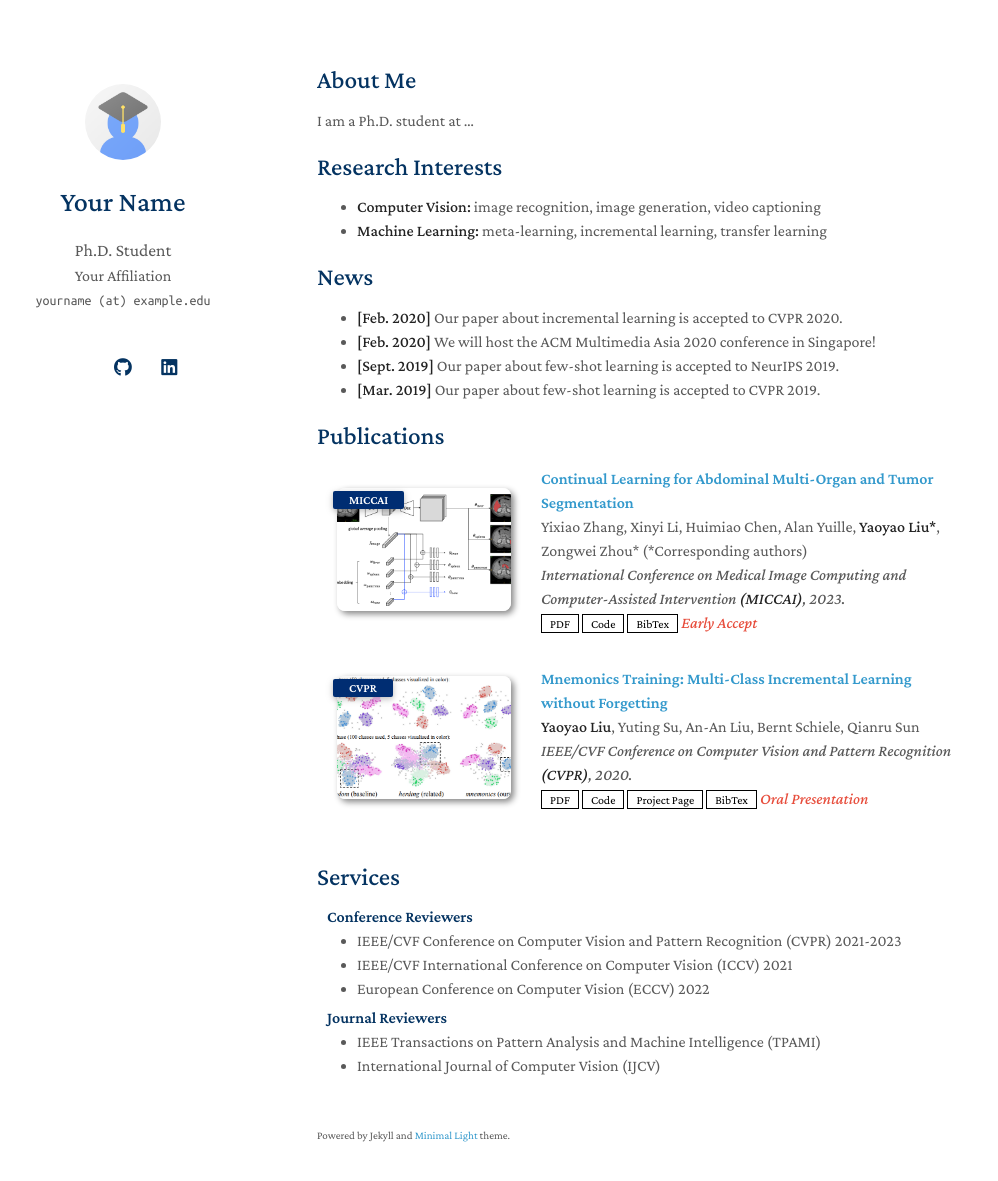
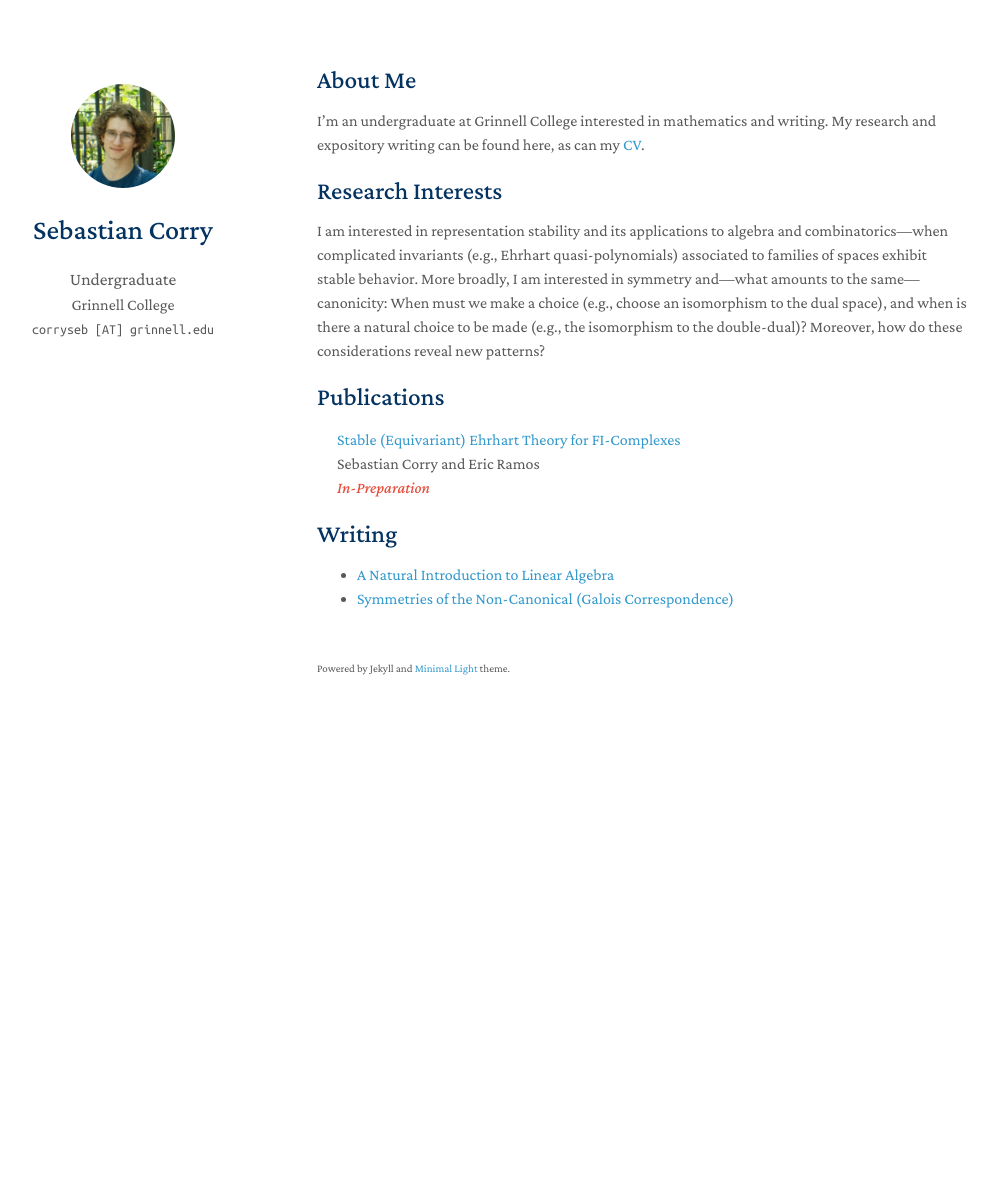
Before and after one commit to sebcorry/sebcorry.github.io, a Jekyll site: the page built from index.md, in a window 1280 px wide and 1216 px high. Shown: the top 1181 px of the window, without its empty margins (153-1151 px from the left). Built offline with Jekyll 4.4.1, drawn with Linux system fonts in a browser that asks for light colours; a style sheet for code colours, icons or effects is not loaded; our own code applies the rules of GitHub Pages for plain Markdown files.

Commit message:
First Version of Site

```diff
--- a/_config.yml
+++ b/_config.yml
@@ -1,26 +1,26 @@
 # Basic Information
-title: Your Name
-position: Ph.D. Student
-affiliation: Your Affiliation
-email: yourname (at) example.edu
+title: Sebastian Corry
+position: Undergraduate
+affiliation: Grinnell College
+email: corryseb [AT] grinnell.edu
 
 # Search Engine Optimization (SEO)
 # The following information is used to improve the website traffic from search engines, e.g., Google.
-keywords: minimal light
-description: The Minimal Light is a simple and elegant jekyll theme for academic personal homepage.
-canonical: https://minimal-light-theme.yliu.me/
+keywords: sebastian corry math
+description: The homepage of Sebastian Corry.
+canonical: https://sebcorry.github.io/
 
 # Links
 # If you don't need one of them, you may delete the corresponding line.
-google_scholar: https://scholar.google.com/
-cv_link: assets/files/curriculum_vitae.pdf
-github_link: https://github.com/
-linkedin: https://www.linkedin.com/
-twitter: https://twitter.com/
+# google_scholar: https://scholar.google.com/
+# cv_link: assets/files/curriculum_vitae.pdf
+# github_link: https://github.com/
+# linkedin: https://www.linkedin.com/
+# twitter: https://twitter.com/
 
 # Images (e.g., your profile picture and your website's favicon)
 # "favicon" and "favicon_dark" are used for the light and dark modes, respectively.
-avatar: ./assets/img/avatar.png
+avatar: ./assets/img/avatar.jpeg
 favicon: ./assets/img/favicon.png
 favicon_dark: ./assets/img/favicon-dark.png
 
@@ -38,7 +38,7 @@ font: "Serif" # or "Sans Serif"
 
 # Google Analytics ID
 # Please remove this if you don't use Google Analytics
-google_analytics: UA-111540567-4
+# google_analytics: UA-111540567-4
 
 # Use this project as a remote theme for GitHub Pages
 # See the guide here: https://docs.github.com/en/pages/setting-up-a-github-pages-site-with-jekyll/adding-a-theme-to-your-github-pages-site-using-jekyll
--- a/_data/publications.yml
+++ b/_data/publications.yml
@@ -1,22 +1,11 @@
 main:
 
-  - title: Continual Learning for Abdominal Multi-Organ and Tumor Segmentation
-    authors: Yixiao Zhang, Xinyi Li, Huimiao Chen, Alan Yuille, <strong>Yaoyao Liu*</strong>, Zongwei Zhou* (*Corresponding authors)
-    conference_short: MICCAI
-    conference: International Conference on Medical Image Computing and Computer-Assisted Intervention <strong>(MICCAI)</strong>, 2023.
-    pdf: https://arxiv.org/pdf/2306.00988.pdf
-    code: https://github.com/MrGiovanni/ContinualLearning
-    bibtex: https://bib.yliu.me/MICCAI23.txt
-    image: ./assets/img/teaser_example_2.png
-    notes: Early Accept
-
-  - title: "Mnemonics Training: Multi-Class Incremental Learning without Forgetting"
-    authors: <strong>Yaoyao Liu</strong>, Yuting Su, An-An Liu, Bernt Schiele, Qianru Sun
-    conference_short: CVPR
-    conference: IEEE/CVF Conference on Computer Vision and Pattern Recognition <strong>(CVPR)</strong>, 2020.
-    pdf: https://arxiv.org/pdf/2002.10211.pdf
-    code: https://github.com/yaoyao-liu/class-incremental-learning/tree/main/mnemonics-training
-    page: https://class-il.mpi-inf.mpg.de/mnemonics/
-    bibtex: https://class-il.mpi-inf.mpg.de/mnemonics/
-    notes: Oral Presentation
-    image: ./assets/img/teaser_example.png
+  - title: Stable (Equivariant) Ehrhart Theory for FI-Complexes
+    authors: Sebastian Corry and Eric Ramos
+    conference_short:
+    conference:
+    pdf:
+    code:
+    bibtex:
+    image:
+    notes: In-Preparation
--- a/_includes/publications.md
+++ b/_includes/publications.md
@@ -5,16 +5,7 @@
 
 {% for link in site.data.publications.main %}
 
-<li>
 <div class="pub-row">
-  <div class="col-sm-3 abbr" style="position: relative;padding-right: 15px;padding-left: 15px;">
-    {% if link.image %}
-    <img src="{{ link.image }}" class="teaser img-fluid z-depth-1" style="width=100;height=40%">
-    {% if link.conference_short %}
-    <abbr class="badge">{{ link.conference_short }}</abbr>
-    {% endif %}
-    {% endif %}
-  </div>
   <div class="col-sm-9" style="position: relative;padding-right: 15px;padding-left: 20px;">
       <div class="title"><a href="{{ link.pdf }}">{{ link.title }}</a></div>
       <div class="author">{{ link.authors }}</div>
@@ -42,8 +33,6 @@
     </div>
   </div>
 </div>
-</li>
-<br>
 
 {% endfor %}
 
--- a/_includes/services.md
+++ /dev/null
@@ -1,16 +0,0 @@
-## Services
-
-<h4 style="margin:0 10px 0;">Conference Reviewers</h4>
-
-<ul style="margin:0 0 5px;">
-  <li><a href="http://cvpr2023.thecvf.com/"><autocolor>IEEE/CVF Conference on Computer Vision and Pattern Recognition (CVPR) 2021-2023</autocolor></a></li>
-  <li><a href="http://iccv2021.thecvf.com/"><autocolor>IEEE/CVF International Conference on Computer Vision (ICCV) 2021</autocolor></a></li>
-  <li><a href="https://eccv2022.ecva.net/"><autocolor>European Conference on Computer Vision (ECCV) 2022</autocolor></a></li>
-</ul>
-
-<h4 style="margin:0 10px 0;">Journal Reviewers</h4>
-
-<ul style="margin:0 0 20px;">
-  <li><a href="https://www.computer.org/csdl/journal/tp"><autocolor>IEEE Transactions on Pattern Analysis and Machine Intelligence (TPAMI)</autocolor></a></li>
-  <li><a href="https://www.springer.com/journal/11263"><autocolor>International Journal of Computer Vision (IJCV)</autocolor></a></li>
-</ul>
--- /dev/null
+++ b/_includes/writing.md
@@ -0,0 +1,4 @@
+## Writing
+
+- [A Natural Introduction to Linear Algebra]({{site.url}}/assets/files/linear-algebra.pdf)
+- [Symmetries of the Non-Canonical (Galois Correspondence)]({{site.url}}/assets/files/galois-theory.pdf)
--- a/index.md
+++ b/index.md
@@ -4,20 +4,12 @@ layout: homepage
 
 ## About Me
 
-I am a Ph.D. student at ...
+I'm an undergraduate at Grinnell College interested in mathematics and writing. My research and expository writing can be found here, as can my [CV]({{site.url}}/assets/files/CV.pdf).
 
 ## Research Interests
 
-- **Computer Vision:** image recognition, image generation, video captioning
-- **Machine Learning:** meta-learning, incremental learning, transfer learning
-
-## News
-
-- **[Feb. 2020]** Our paper about incremental learning is accepted to CVPR 2020.
-- **[Feb. 2020]** We will host the ACM Multimedia Asia 2020 conference in Singapore!
-- **[Sept. 2019]** Our paper about few-shot learning is accepted to NeurIPS 2019.
-- **[Mar. 2019]** Our paper about few-shot learning is accepted to CVPR 2019.
+I am interested in representation stability and its applications to algebra and combinatorics---when complicated invariants (e.g., Ehrhart quasi-polynomials) associated to families of spaces exhibit stable behavior. More broadly, I am interested in symmetry and---what amounts to the same---canonicity: When must we make a choice (e.g., choose an isomorphism to the dual space), and when is there a natural choice to be made (e.g., the isomorphism to the double-dual)? Moreover, how do these considerations reveal new patterns?
 
 {% include_relative _includes/publications.md %}
 
-{% include_relative _includes/services.md %}
+{% include_relative _includes/writing.md %}
```
Also changed, not shown: assets/img/avatar.jpeg (added), 4 other files.
